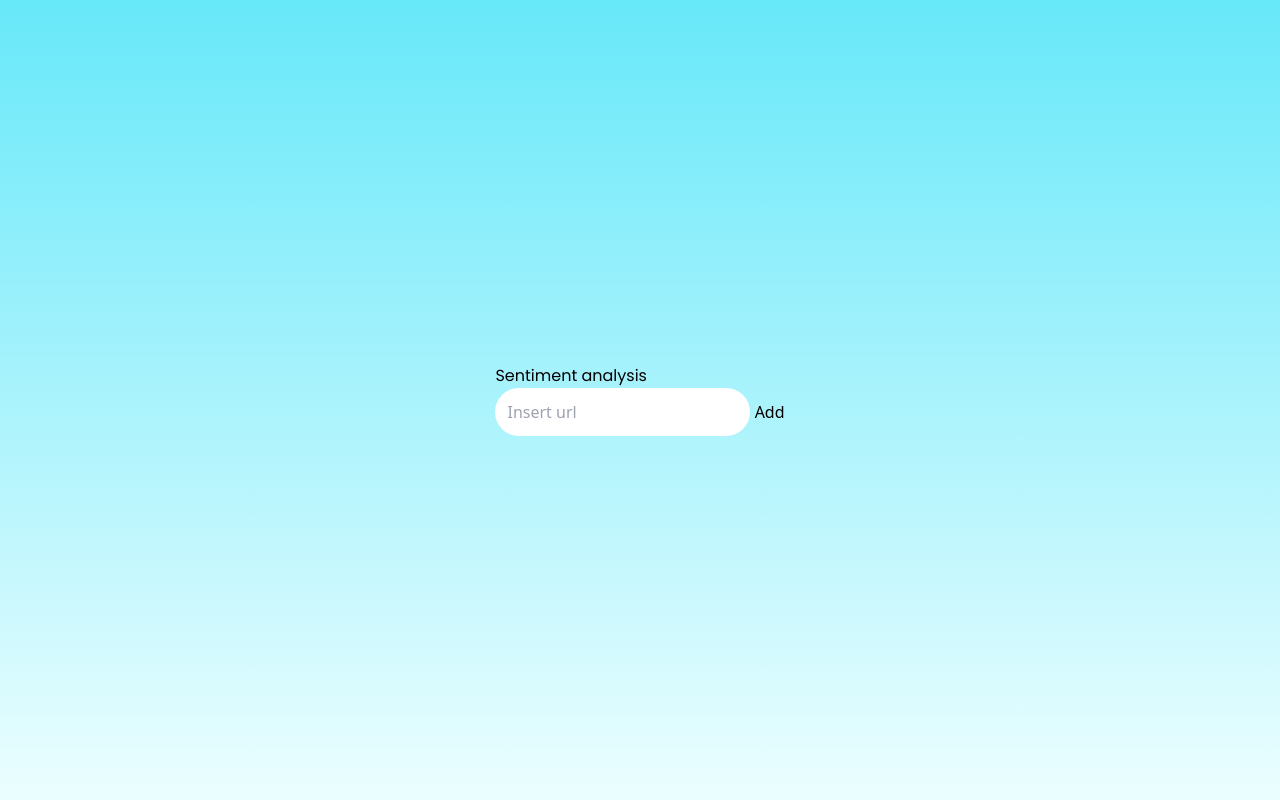
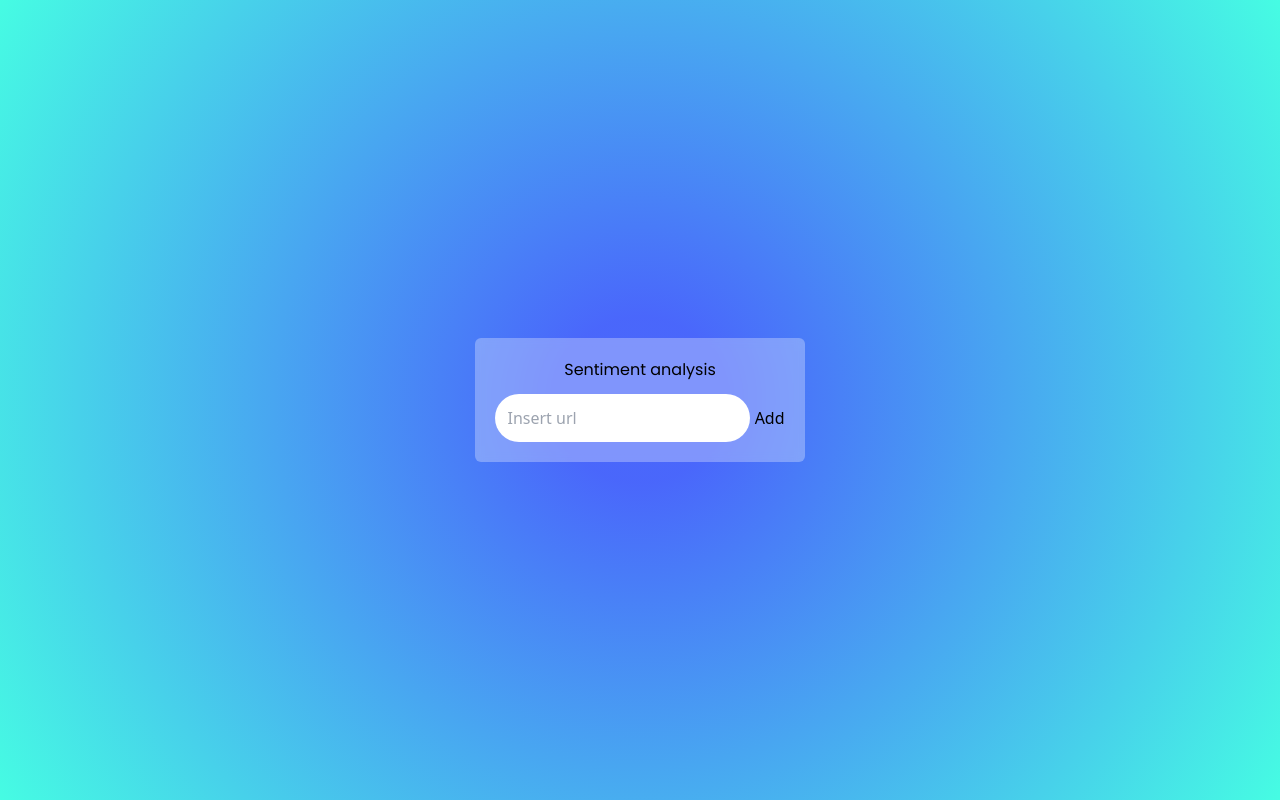
Before and after one commit to mpuntoicardo/Sentiment-analyzer, a SvelteKit app in the folder front-url-analyzer/: page / in a window 1280 px wide. Built offline with nearby package versions, Linux system fonts and the light colour scheme.

Commit message:
Changed bg color

```diff
--- a/front-url-analyzer/src/routes/+page.svelte
+++ b/front-url-analyzer/src/routes/+page.svelte
@@ -1,4 +1,5 @@
 <script>
+    import '../app.css'
     export let urls = []
     let url = ''
     function onUrlChange({target: t}){
@@ -11,9 +12,11 @@
 </script>
 
 
-<div class="min-h-screen bg-gradient-to-b flex from-cyan-300 to-cyan-50 justify-center items-center">
-    <div>
-        <h1>Sentiment analysis</h1>
+<div class="min-h-screen flex justify-center items-center background">
+    <div class="backdrop-blur-sm p-5 bg-white/30 rounded-md">
+        <div class="flex justify-center mb-3">
+            <h1>Sentiment analysis</h1>
+        </div>
         <div class>
             <input on:input={onUrlChange} bind:value={url} placeholder="Insert url" class="p-3 rounded-full">
             <button on:click={handleClick}>Add</button>
@@ -23,3 +26,10 @@
         {/each}
     </div>
 </div>
+
+<style lang="postcss">
+    .background{
+        background: rgb(63,94,251);
+        background: radial-gradient(circle, rgba(63,94,251,0.9458377100840336) 11%, rgba(70,252,227,1) 100%);
+    }
+</style>
```
